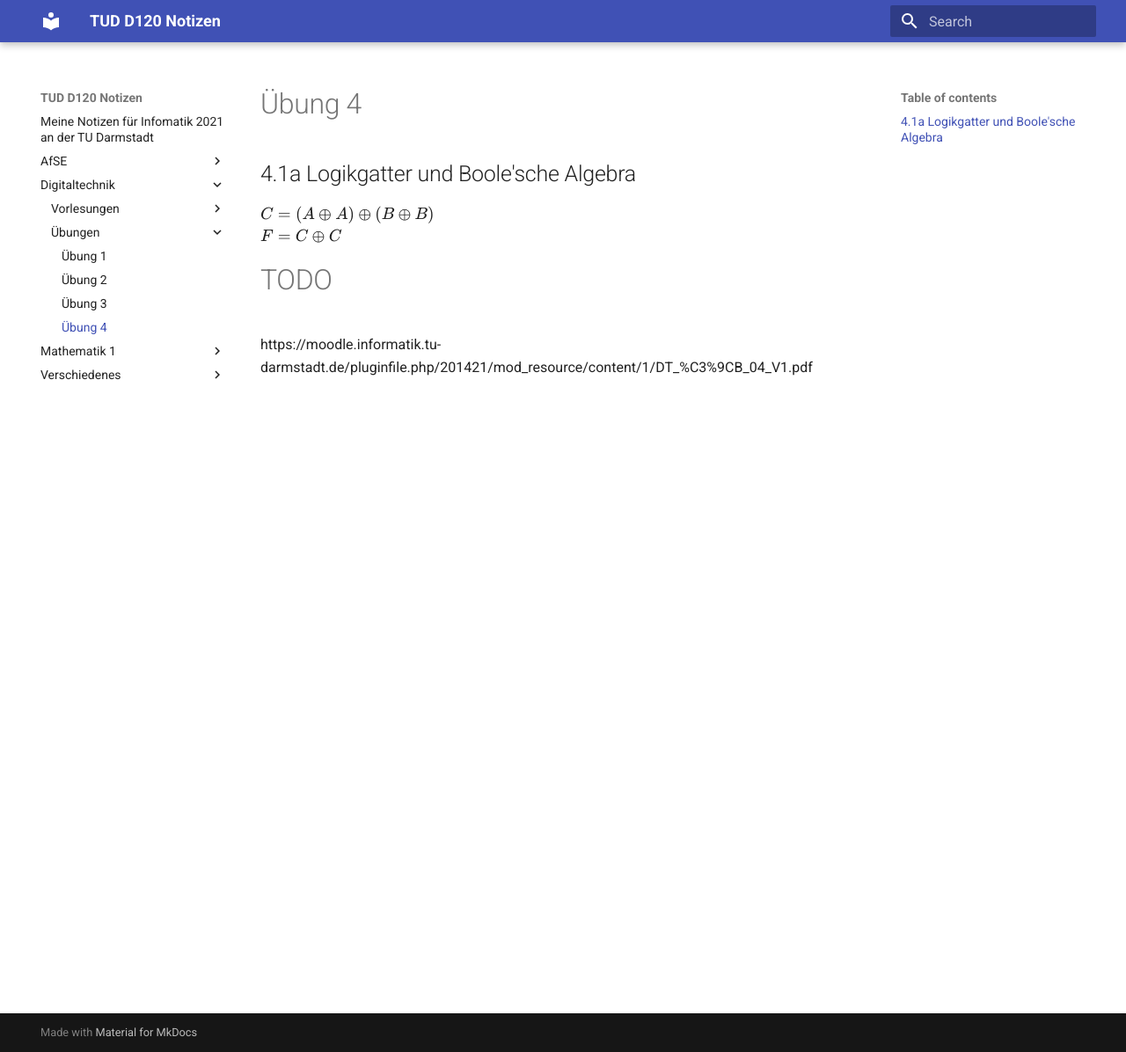
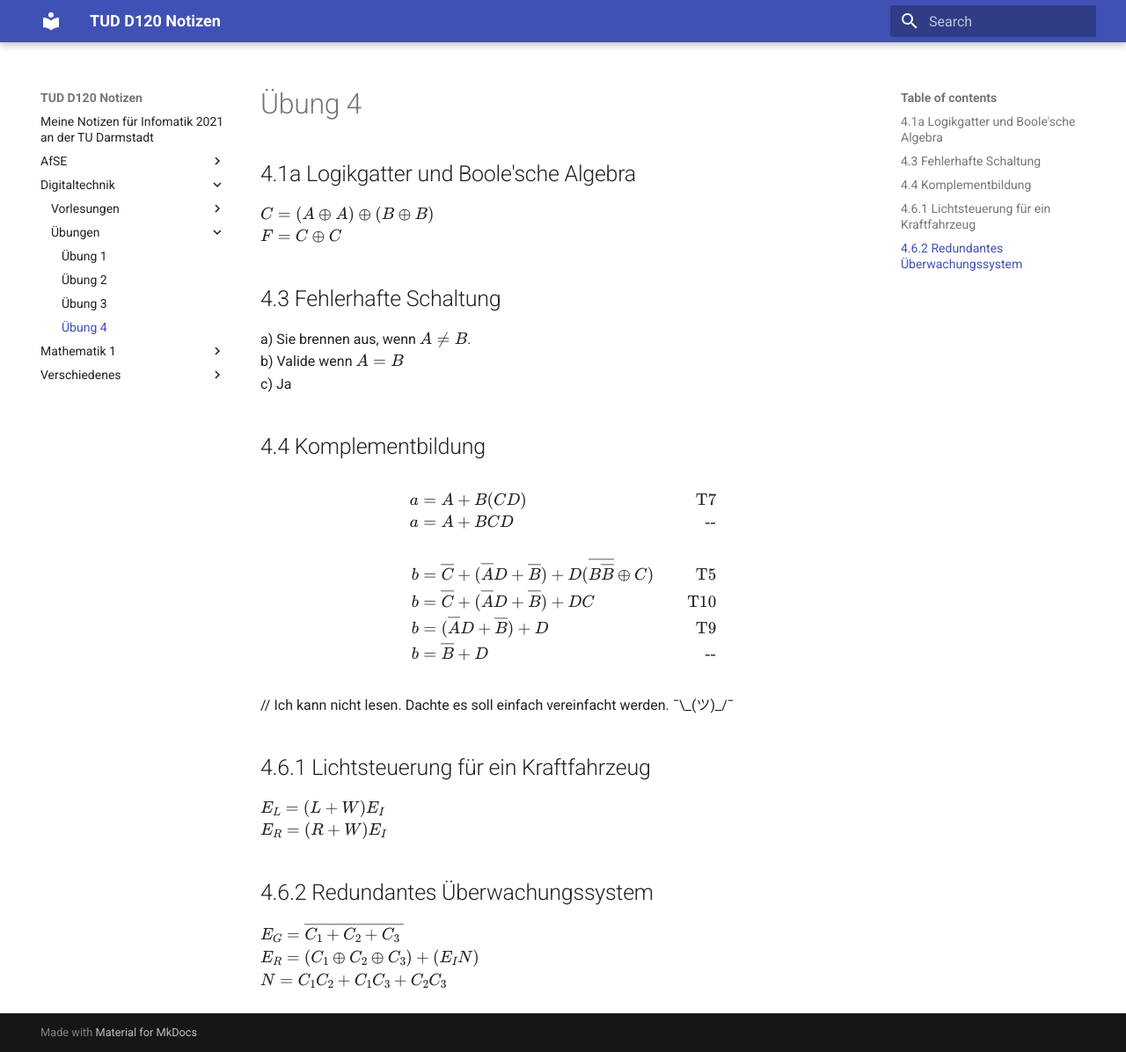
Before and after one commit to aurelilia/fb20-notes, an MkDocs documentation site: the page built from docs/Digitaltechnik/Übungen/exercise_4.md, in a window 1280 px wide and 1196 px high. Shown: the whole window at 88% size. Built offline with MkDocs 1.6.1 and Material for MkDocs 9.7.7, drawn with Linux system fonts in a browser that asks for light colours.

Commit message:
DT exercise 4

```diff
--- a/docs/Digitaltechnik/Übungen/exercise_4.md
+++ b/docs/Digitaltechnik/Übungen/exercise_4.md
@@ -3,5 +3,32 @@
 $C = (A \oplus A) \oplus (B \oplus B)$
 $F = C \oplus C$
 
-# TODO
-https://moodle.informatik.tu-darmstadt.de/pluginfile.php/201421/mod_resource/content/1/DT_%C3%9CB_04_V1.pdf
+
+## 4.3 Fehlerhafte Schaltung
+a) Sie brennen aus, wenn $A \not= B$.
+b) Valide wenn $A = B$
+c) Ja
+
+
+## 4.4 Komplementbildung
+\begin{align}
+a &= A + B(CD) & \text{T7} \\
+a &= A + BCD & \text{--}
+\\\\
+b &= \overline C + (\overline AD + \overline B) + D(\overline{B\overline B} \oplus C) & \text{T5} \\
+b &= \overline C + (\overline AD + \overline B) + DC & \text{T10} \\
+b &= (\overline AD + \overline B) + D & \text{T9} \\
+b &= \overline B + D & \text{--} \\
+\end{align}
+
+// Ich kann nicht lesen. Dachte es soll einfach vereinfacht werden. ¯\\\_(ツ)_/¯
+
+
+## 4.6.1 Lichtsteuerung für ein Kraftfahrzeug
+$E_L = (L + W)E_I$
+$E_R = (R + W)E_I$
+
+## 4.6.2 Redundantes Überwachungssystem
+$E_G = \overline{C_1 + C_2 + C_3}$
+$E_R = (C_1 \oplus C_2 \oplus C_3) + (E_IN)$
+$N = C_1C_2 + C_1C_3 + C_2C_3$
```
